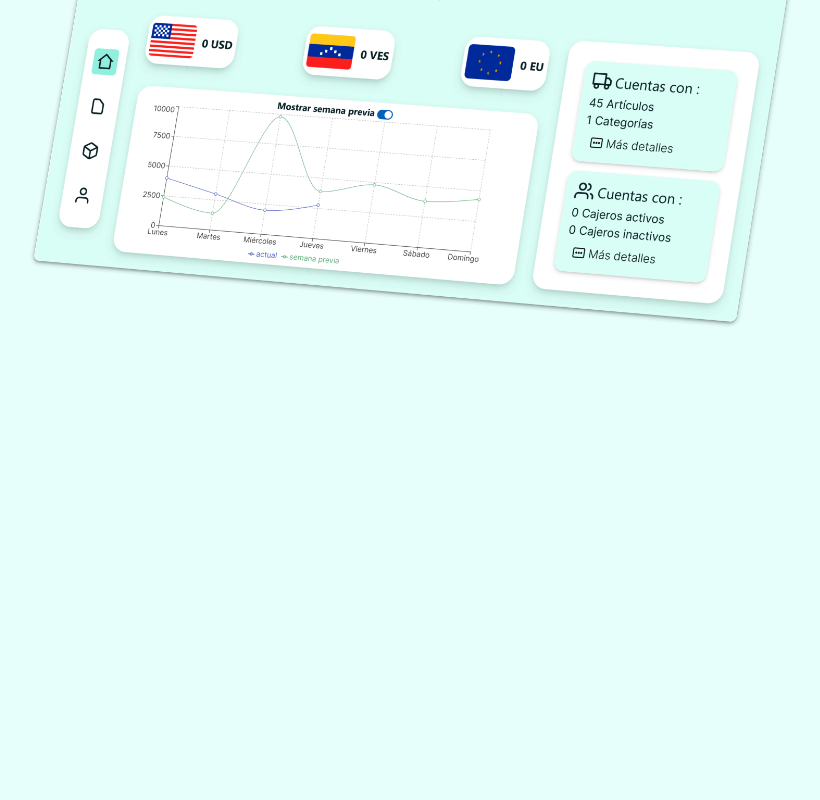
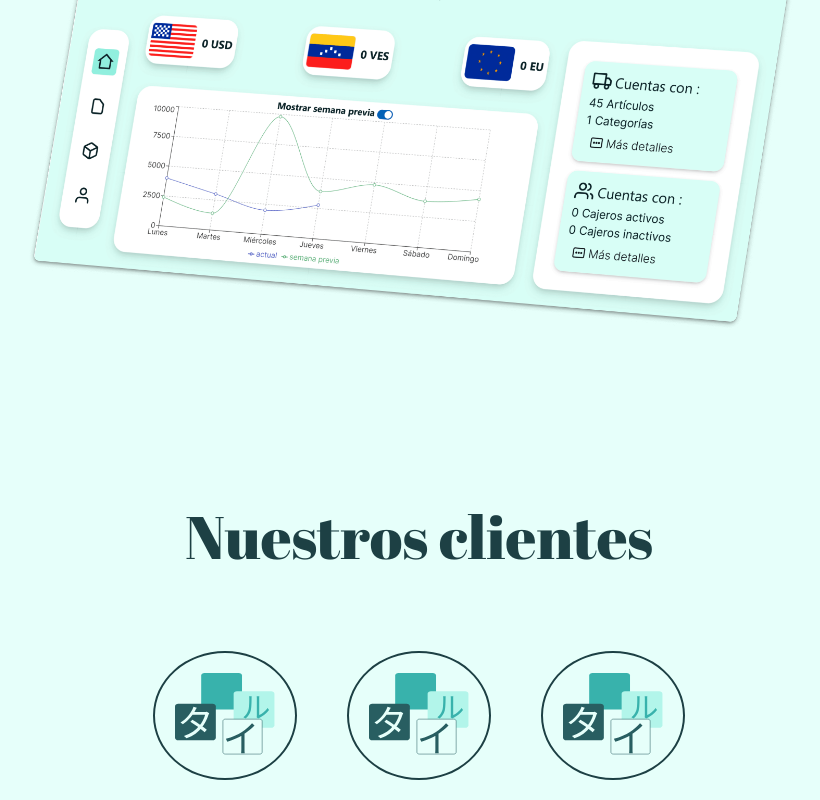
Before and after one commit to TairuOrg/client, a Next.js app: page / in a window 1280 px wide. Shown: the part 1119-1919 px from the top of the page, without its empty margins (221-1041 px from the left). Before the commit the page ends 1510 px from the top, so only its background shows below. Built offline with nearby package versions, Linux system fonts and the light colour scheme.

Commit message:
feat: Information section & customers

```diff
--- a/src/app/page.tsx
+++ b/src/app/page.tsx
@@ -1,21 +1,30 @@
 import "@/styles/landing.css";
-
 import Heading from "@/components/landing/Title";
 import Navbar from "@/components/landing/Navbar";
-import Hero from "@/assets/Hero";
+import Info from "@/components/landing/Information";
+import Logo from "@/assets/Logo";
 export default function Home() {
   return (
-    <>
     <main className="main">
       <Navbar />
       <Heading />
-        <section className="info">
+      <Info />
+      <section className="customers">
         <h1>
-            Interfaz amigable y fácil de usar <br />
+          Nuestros clientes <br />
         </h1>
-          <Hero w={800} h={800}/>
+        <div className="customer-logos">
+          <div>
+            <Logo h={100} w={100} />
+          </div>
+          <div>
+            <Logo h={100} w={100} />
+          </div>
+          <div>
+            <Logo h={100} w={100} />
+          </div>
+        </div>
       </section>
     </main>
-    </>
   );
 }
--- a/src/assets/Hero.tsx
+++ b/src/assets/Hero.tsx
@@ -1,9 +1,10 @@
 import Image from "next/image";
 
-export default function Hero({w, h}: {w: number, h: number}) {
+export default function Hero({w, h, visible}: {w: number, h: number, visible: string}) {
   return (
     <div>
       <Image
+      className={`hero-image ${visible}`}
       src="/hero.svg"
       height={h}
       width={w}
--- /dev/null
+++ b/src/components/landing/Information.tsx
@@ -0,0 +1,42 @@
+'use client'
+import Hero from "@/assets/Hero";
+import { useEffect, useRef, useState } from "react";
+
+export default function Info() {
+  const [isInfoVisible, setIsInfoVisible] = useState(false);
+  const infoRef = useRef(null);
+
+  useEffect(() => {
+    const observer = new IntersectionObserver(
+      ([entry]) => {
+        setIsInfoVisible(entry.isIntersecting);
+      },
+      {
+        root: null, // viewport
+        rootMargin: "50px",
+        threshold: 0.1, // trigger when 10% is visible
+      }
+    );
+
+    if (infoRef.current) {
+      observer.observe(infoRef.current);
+    }
+
+    return () => {
+      if (infoRef.current) {
+        observer.unobserve(infoRef.current);
+      }
+    };
+  }, []);
+
+  return (
+    <section className="info">
+      <h1>
+        Interfaz amigable y fácil de usar <br />
+      </h1>
+      <div ref={infoRef}>
+        <Hero w={800} h={800} visible={isInfoVisible ? "visible" : ""} />
+      </div>
+    </section>
+  );
+}
--- a/src/components/landing/Navbar.tsx
+++ b/src/components/landing/Navbar.tsx
@@ -2,7 +2,7 @@ import Link from "next/link";
 
 export default function Navbar() {
   return (
-    <nav className="navbar">
+    <nav className="navbar crystalize">
       <ul>
         <li>
           <Link href="/login">Inicia sesión</Link>
--- a/src/styles/landing.css
+++ b/src/styles/landing.css
@@ -36,6 +36,7 @@
 .navbar a {
     text-decoration: none;
     position: relative;
+    transition: all 0.3s ease-in-out;
 }
 
 .navbar a:hover {
@@ -44,9 +45,8 @@
     text-decoration: none;
     outline: none;
     box-shadow: 0 0 0 8px #E6FFFA;
-    transition: all 0.3s ease-in-out;
+
 }
-
 .info {
     display: flex;
     flex-direction: column;
@@ -58,4 +58,60 @@
     align-items: center;
     gap: 65px;
     font-size: 60px;
+
 }
+
+.hero-image {
+    opacity: 0;
+    transition: opacity 0.5s ease-in-out, transform 0.5s ease-in-out;
+}
+
+.hero-image.visible {
+    opacity: 1;
+    animation: fadeIn 0.5s ease-in-out forwards;
+}
+
+@keyframes fadeIn {
+    from {
+        opacity: 0;
+        transform: translateY(20px);
+    }
+
+    to {
+        opacity: 1;
+        transform: translateY(0);
+    }
+}
+    .customers {
+        direction: flex;
+        flex-direction: column;
+        margin-top: 100px;
+    }
+
+    .customers h1 {
+        font-size: 60px;
+        display: flex;
+        flex-direction: row;
+        justify-content: center;
+}
+
+.customer-logos {
+    padding: 20px;
+    display: flex;
+    flex-direction: row;
+    justify-content: center;
+    gap: 50px;
+    margin-top: 50px;
+}
+.customer-logos div {
+    height: fit-content;
+    width: fit-content;
+    padding: 20px;
+    display: flex;
+    flex-direction: column;
+    align-items: center;
+    gap: 20px;
+    border-width: 2px;
+    border-color: #1D4044;
+    border-radius: 100%;
+}
```
Lines whose indentation alone changed are shown as unchanged.
